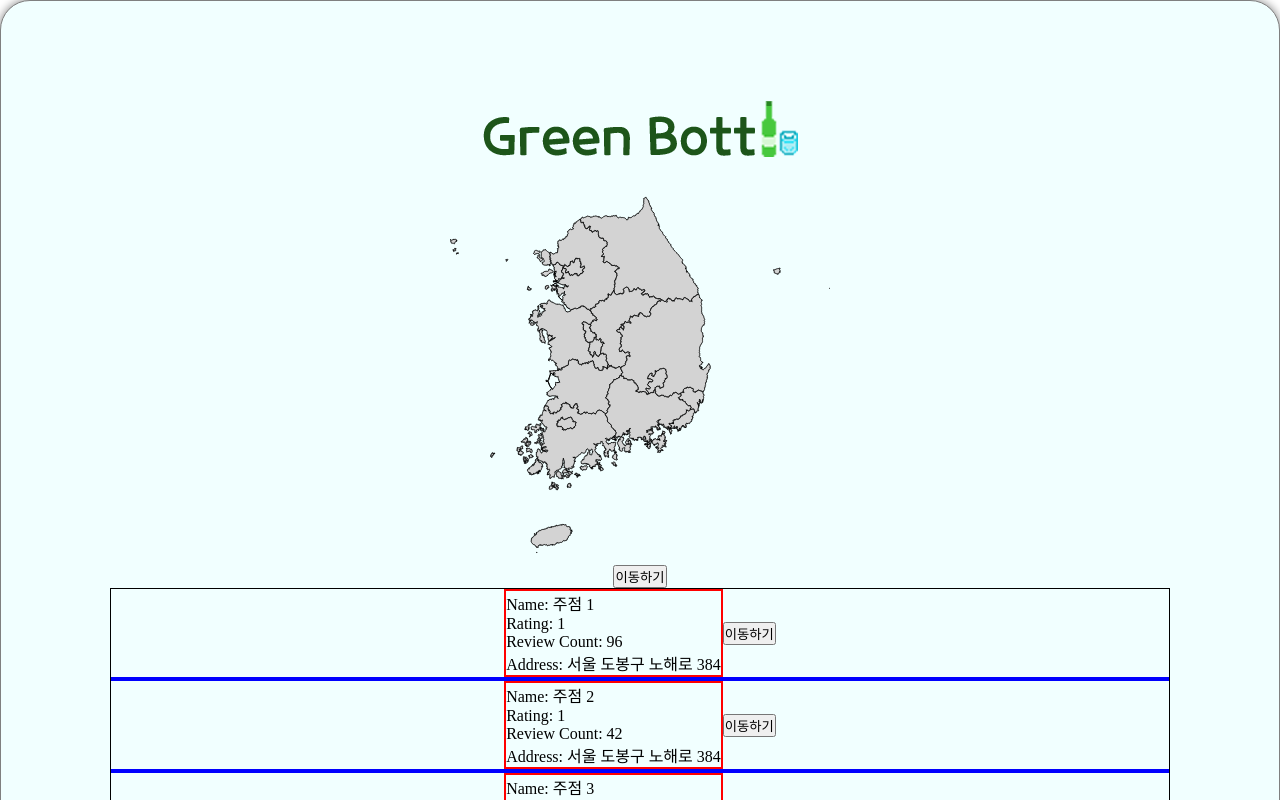
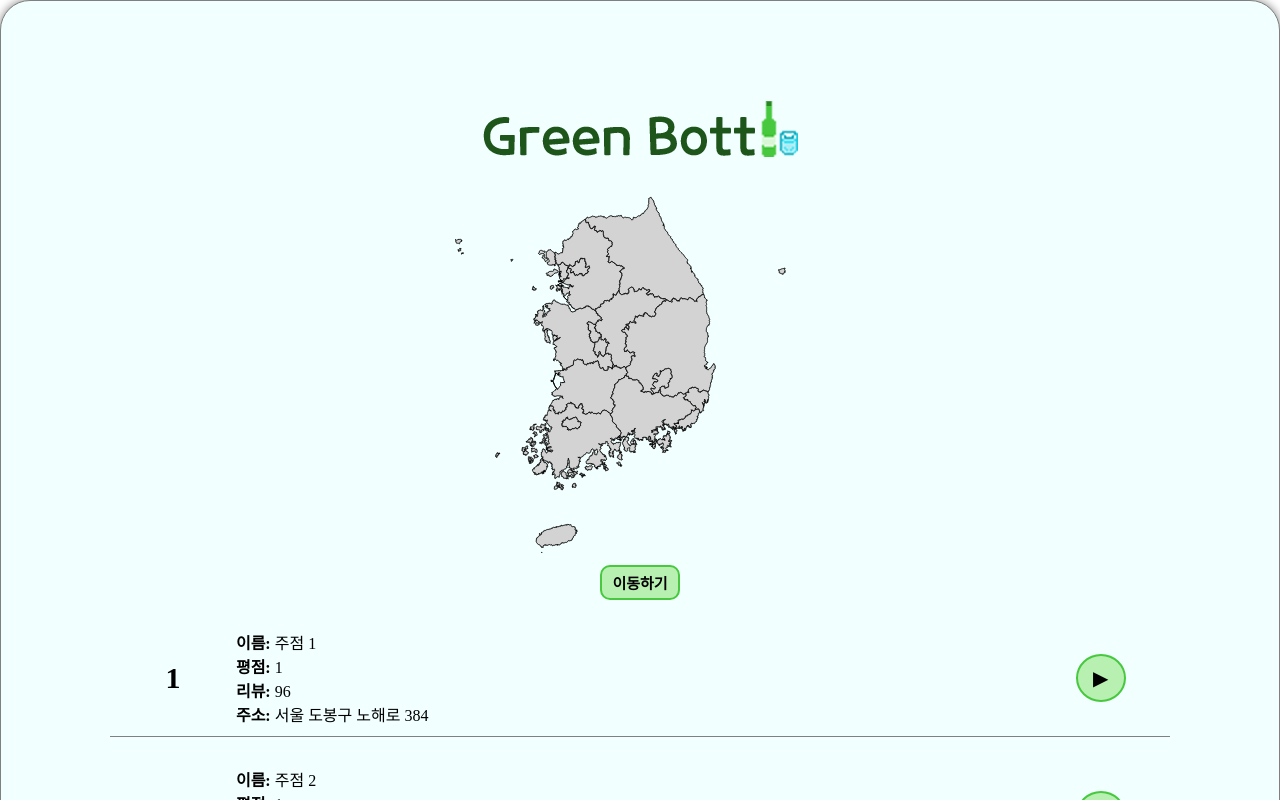
Before and after one commit to deenuit113/alcoholmapfe, a Next.js app in the folder frontend/: page /map/korea in a window 1280 px wide. Shown: the top 800 px of the page. Built offline with nearby package versions, Linux system fonts and the light colour scheme.

Commit message:
Design: design map page 지역별 추천 페이지 디자인 모달창 디자인

```diff
--- a/frontend/src/components/units/map/mapkorea/MapKorea.presenter.tsx
+++ b/frontend/src/components/units/map/mapkorea/MapKorea.presenter.tsx
@@ -8,19 +8,20 @@ export default function MapKoreaPageUI(props: MapKoreaPageUIProps): JSX.Element
                 <S.GBHeader>
                     <S.Logo onClick={props.onClickMoveToMainPage} src="/GreenBottleLogo1.png"></S.Logo>
                 </S.GBHeader>
-                <S.KoreaMap ref={props.svgRef}></S.KoreaMap>
-                <div>{props.name}</div>
-                <button onClick={props.onClickMoveToMapPage}>이동하기</button>
+                <S.SeoulMap ref={props.svgRef}></S.SeoulMap>
+                <S.SelectedLocation>{props.name}</S.SelectedLocation>
+                <S.MovetoThisLocationButton onClick={props.onClickMoveToMapPage}>이동하기</S.MovetoThisLocationButton>
                 <S.TopBarList>
                     {props.top10Bars.map((bar, index) => (
                         <S.TopBar key={index}>
+                            <S.RankWrapper>{index+1}</S.RankWrapper>
                             <S.BarInfoWrapper>
-                                <div>Name: {bar.name}</div>
-                                <div>Rating: {bar.rating}</div>
-                                <div>Review Count: {bar.reviewCount}</div>
-                                <div>Address: {bar.address}</div>
+                                <S.BarInfo>이름: <S.BarLabel>{bar.name}</S.BarLabel></S.BarInfo>
+                                <S.BarInfo>평점: <S.BarLabel>{bar.rating}</S.BarLabel></S.BarInfo>
+                                <S.BarInfo>리뷰: <S.BarLabel>{bar.reviewCount}</S.BarLabel></S.BarInfo>
+                                <S.BarInfo>주소: <S.BarLabel>{bar.address}</S.BarLabel></S.BarInfo>
                             </S.BarInfoWrapper>
-                            <S.MoveToThisBarButton onClick={() => props.onClickMoveToThisBar(bar.address)}>이동하기</S.MoveToThisBarButton>
+                            <S.MoveToThisBarButton onClick={() => props.onClickMoveToThisBar(bar.address)}>▶</S.MoveToThisBarButton>
                         </S.TopBar>
                     ))}
                 </S.TopBarList>
--- a/frontend/src/components/units/map/mapkorea/MapKorea.styles.tsx
+++ b/frontend/src/components/units/map/mapkorea/MapKorea.styles.tsx
@@ -34,10 +34,9 @@ export const Wrapper = styled.div`
     }
 `;
 
-export const KoreaMap = styled.svg`
-    width: 380px;
-    height: 380px;
-    margin-right: 0px;
+export const SeoulMap = styled.svg`
+    width: 370px;
+    height: 370px;
     @media all and (min-width: 359px) and (max-width: 799px) {
         // 모바일 세로
     }
@@ -57,25 +56,80 @@ export const Logo = styled.img`
     cursor: pointer
 `
 
+export const SelectedLocation = styled.div`
+    font-size: 25px;
+    font-weight: bolder;
+    margin-bottom: 10px;
+`
+
+export const MovetoThisLocationButton = styled.button`
+    padding: 5px 10px 5px 10px;
+    font-size: 15px;
+    font-weight: bold;
+    background-color: #B7F0B1;
+    border: 2px solid #47C83E;
+    border-radius: 10px;
+
+    :hover{
+        background-color: #47C83E;
+        color: white;
+    }
+`
+
 export const TopBarList = styled.ul`
     width: 90%;
     list-style-type: none;
-    border: 1px solid black;
 `
 
 export const TopBar = styled.li`
     width: 100%;
     display: flex;
     flex-direction: row;
-    border-bottom: 4px solid blue;
+    border-bottom: 1px solid gray;
     align-items: center;
     justify-content: center;
+    margin-top: 20px;
+    padding: 10px 0px 10px 0px;
 `
 
 export const BarInfoWrapper = styled.div`
-    border: 2px solid red;
+    width: 75%;
+`
+
+export const BarInfo = styled.div`
+    font-size: 16px;
+    font-weight: bold;
+`
+
+export const BarLabel = styled.label`
+    font-weight: normal;
 `
 
 export const MoveToThisBarButton = styled.button`
+    width: 50px;
+    margin: auto;
+    border-radius: 50%;
+    padding: 10px;
+    font-size: 20px;
+    background-color: #B7F0B1;
+    border: 2px solid #47C83E;
 
+    :hover{
+        background-color: #47C83E;
+        color: white;
+    }
 `
+
+export const RankWrapper = styled.div`
+    display: flex;
+    width: 10%;
+    height: 100%;
+    min-height: 100%;
+    flex-direction: column;
+    align-items: center;
+    justify-content: center;
+    font-size: 30px;
+    font-weight: bolder;
+    margin-right: 10px;
+    margin-left: 10px;
+`
--- a/frontend/src/components/units/map/modalreview/ModalReview.container.tsx
+++ b/frontend/src/components/units/map/modalreview/ModalReview.container.tsx
@@ -38,7 +38,7 @@ const ModalReview = (props: IModalReviewProps): JSX.Element => {
         for (let i = start; i <= end; i++) {
             data.push({
                 userId: `user${i}`,
-                review: `Review ${i}`,
+                review: `ReviewReviewReviewReviewReviewReviewReviewReviewReviewReviewReviewReviewReviewReviewReviewReviewReviewReviewReviewReview ${i}`,
                 starRate: i%2===0? 3:4,
                 like: 100,
             });
```
Also changed, not shown: frontend/src/components/units/map/mapseoul/MapSeoul.presenter.tsx (+7 -7 lines), frontend/src/components/units/map/mapseoul/MapSeoul.styles.tsx (+50 -4 lines), frontend/src/components/units/map/modalreview/ModalReview.presenter.tsx (+32 -1 lines), frontend/src/components/units/map/modalreview/ModalReview.styles.tsx (+66 -18 lines).
